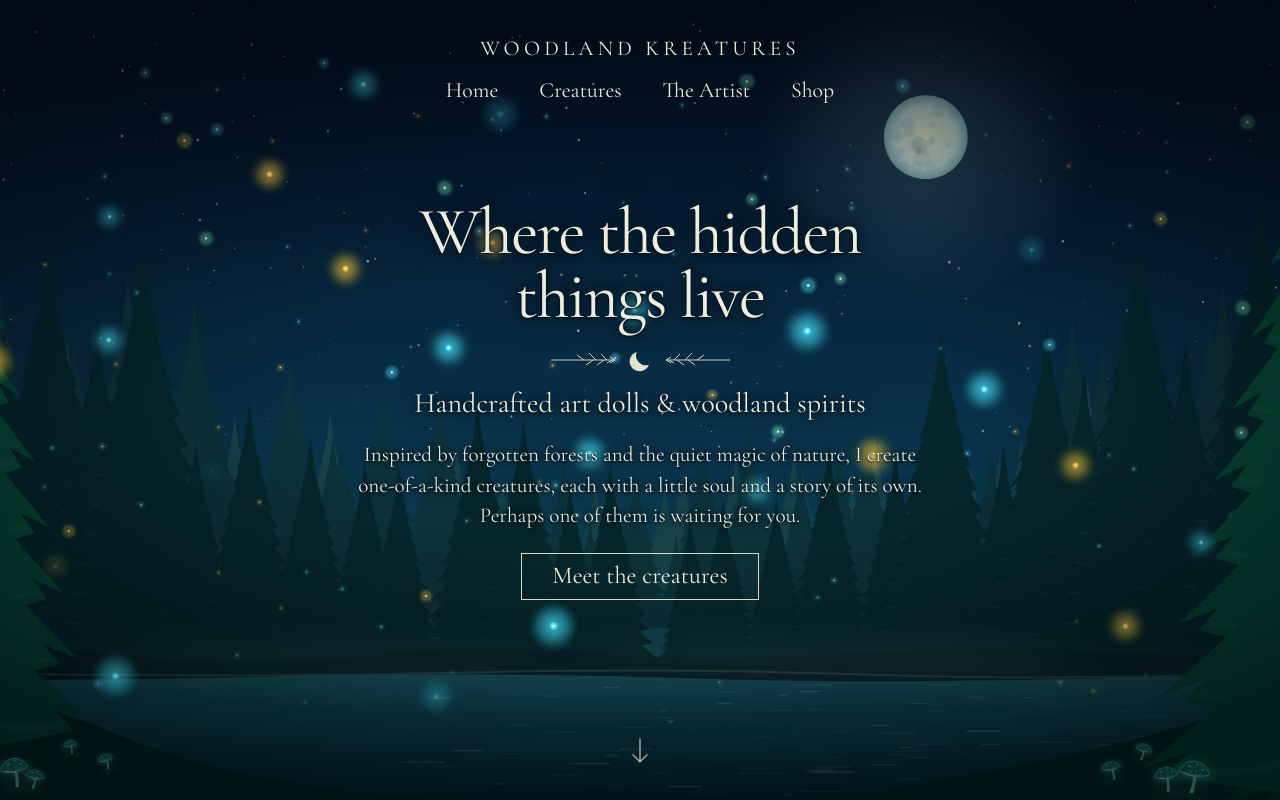
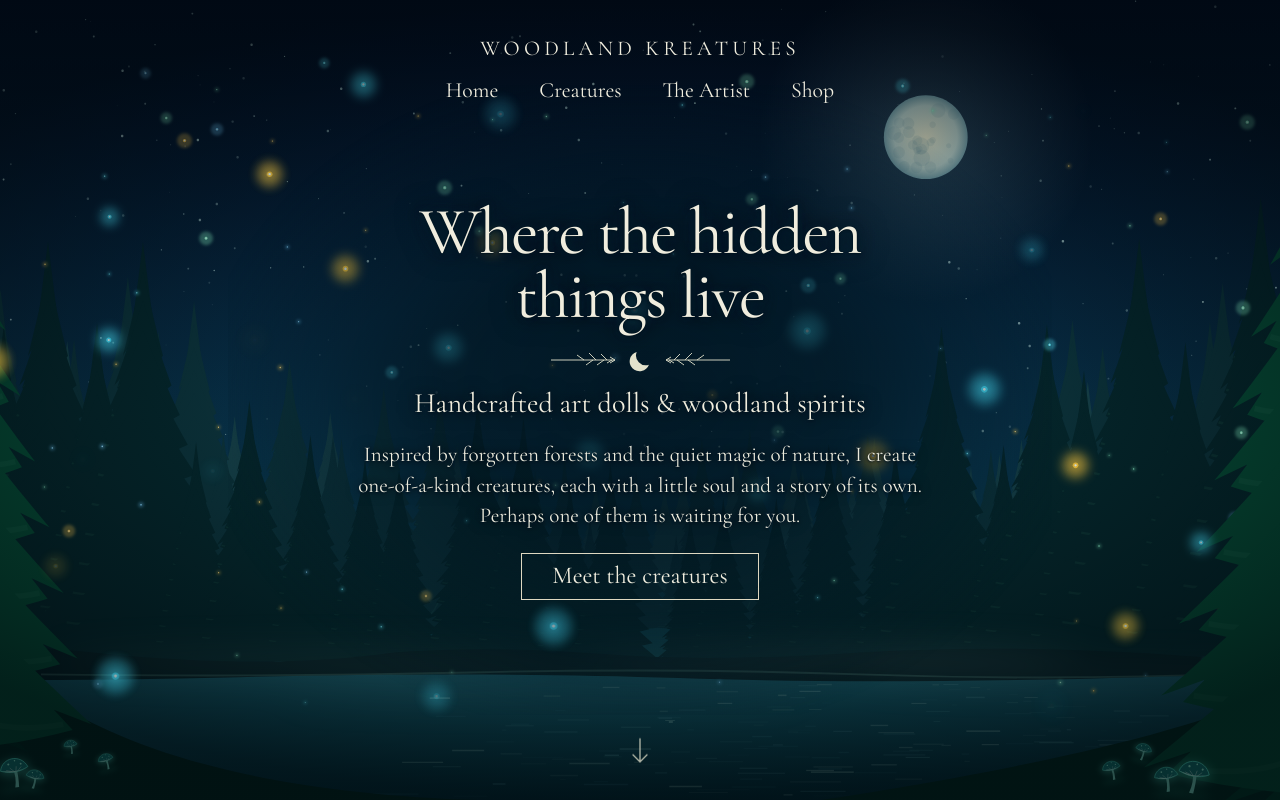
Before and after one commit to Hopenessa/Woodland_Kreatures, a React (Vite) app: page / in a window 1280 px wide. Shown: the top 800 px of the page. Built offline with nearby package versions, Linux system fonts and the light colour scheme.

Commit message:
Update shadow for title

```diff
--- a/src/components/Preview/Preview.styles.ts
+++ b/src/components/Preview/Preview.styles.ts
@@ -26,6 +26,20 @@ export const Content = styled.div<{ $revealed: boolean }>`
   padding: 130px 22px;
   position: relative;
   z-index: 1;
+  &::before {
+    content: "";
+    position: absolute;
+    z-index: -1;
+    inset: 40px -100px;
+    pointer-events: none;
+    background: radial-gradient(
+      ellipse at center,
+      rgba(2, 21, 32, .84) 0%,
+      rgba(2, 21, 32, .7) 34%,
+      rgba(2, 21, 32, .32) 57%,
+      rgba(2, 21, 32, 0) 76%
+    );
+  }
   & > * {
     visibility: ${({ $revealed }) => $revealed ? "visible" : "hidden"};
     animation: ${appearFromAbove} 1134ms cubic-bezier(.25, .46, .45, .94) both;
@@ -47,6 +61,7 @@ export const Content = styled.div<{ $revealed: boolean }>`
   @media (max-width: 600px) {
     padding-top: 110px;
     padding-bottom: 110px;
+    &::before { inset: 36px -36px; }
   }
 `;
 export const Title = styled.h1`
```
